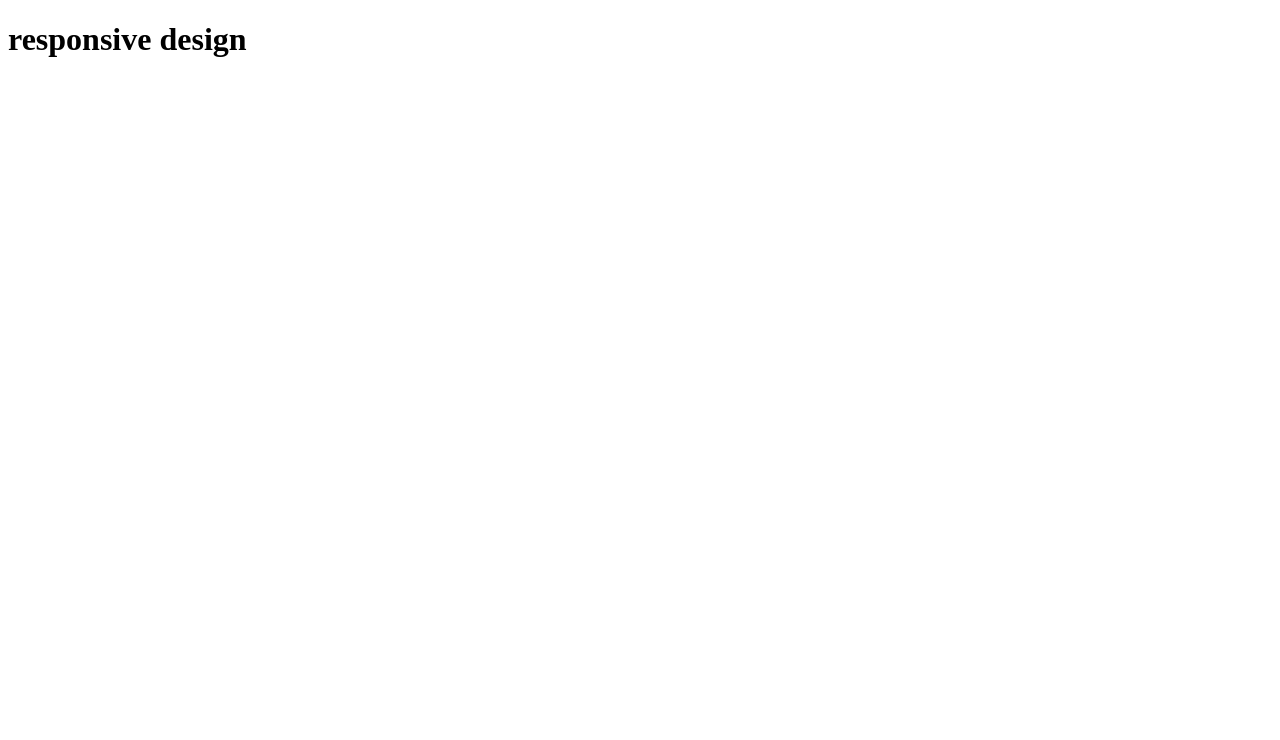
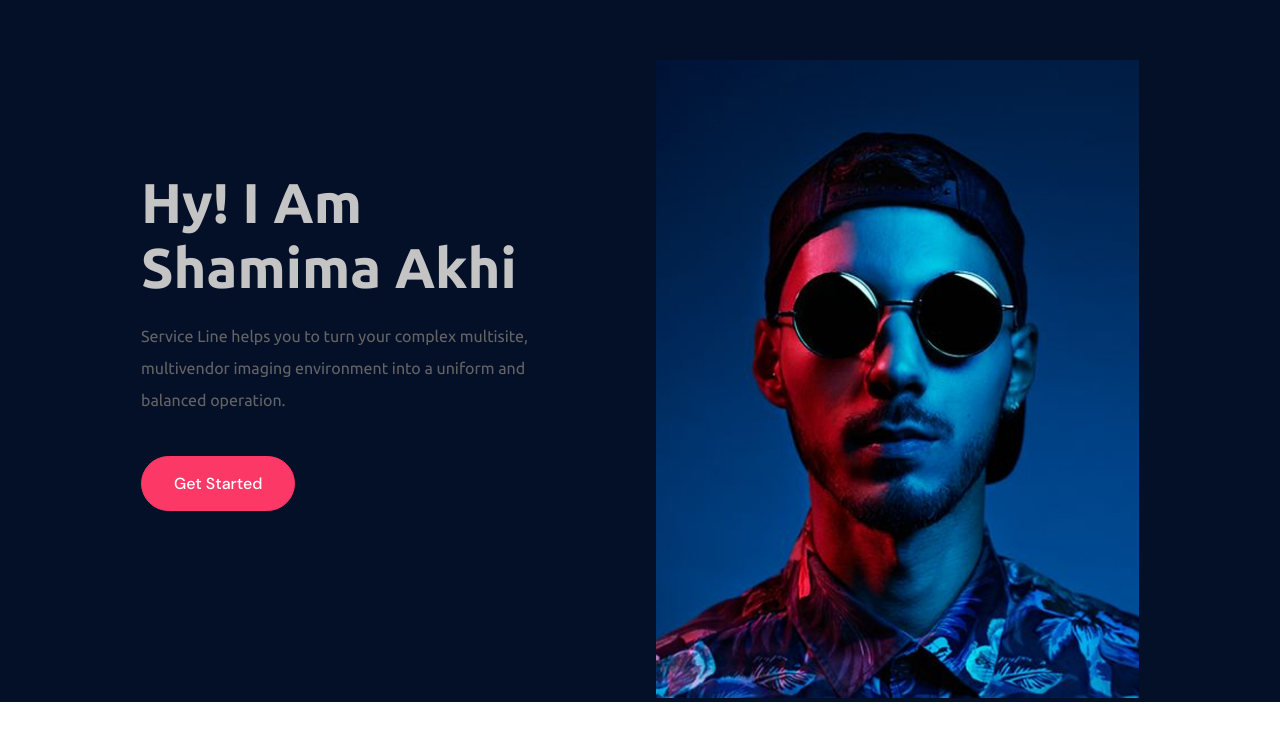
Before and after one commit to matthewOtoo/freelancer, a plain HTML site: page index.html in a window 1280 px wide. Drawn offline with Linux system fonts and the light colour scheme.

Commit message:
worked on hero scetion

```diff
--- a/index.html
+++ b/index.html
@@ -1,11 +1,47 @@
 <!DOCTYPE html>
 <html lang="en">
-<head>
-    <meta charset="UTF-8">
-    <meta name="viewport" content="width=device-width, initial-scale=1.0">
+  <head>
+    <meta charset="UTF-8" />
+    <meta name="viewport" content="width=device-width, initial-scale=1.0" />
     <title>Freelancer</title>
-</head>
-<body>
-<h1>responsive design</h1>
-</body>
+    <link rel="stylesheet" href="./styles/header.css" />
+    <link rel="stylesheet" href="./styles/styles.css" />
+    <link rel="stylesheet" href="./styles/hero.css" />
+  </head>
+  <body>
+    <!-- header -->
+    <header>
+      <div class="logo">
+        <h3>Freelancer</h3>
+      </div>
+      <nav>
+        <ul>
+          <li><a href="#">Home</a></li>
+          <li><a href="#">About</a></li>
+          <li><a href="#">Services</a></li>
+          <li><a href="#">Reviews</a></li>
+          <li><a href="#">Article</a></li>
+        </ul>
+      </nav>
+      <div>
+        <h3>Register</h3>
+      </div>
+    </header>
+
+    <!-- hero section -->
+    <section class="hero">
+      <div class="hero_text">
+        <h1>Hy! I Am Shamima Akhi</h1>
+        <p>
+          Service Line helps you to turn your complex multisite, multivendor
+          imaging environment into a uniform and balanced operation.
+        </p>
+        <button>Get Started</button>
+      </div>
+
+      <div class="hero_image">
+        <img src="./images/hero.jpg" alt="hero image" />
+      </div>
+    </section>
+  </body>
 </html>
--- /dev/null
+++ b/styles/header.css
@@ -0,0 +1,3 @@
+header{
+display: none;
+}
--- /dev/null
+++ b/styles/hero.css
@@ -0,0 +1,59 @@
+.hero {
+  display: flex;
+  flex-direction: column;
+  gap: 2.5rem;
+  padding: 3.75rem 1.5rem 0;
+  background-color: #040f28;
+}
+.hero_text h1 {
+  font-family: "Ubuntu", sans-serif;
+  font-weight: 700;
+  font-size: 2rem;
+  color: #c4c4c4;
+  margin-bottom: 1.25rem;
+}
+.hero_text p {
+  font-family: "Ubuntu", sans-serif;
+  font-weight: 400;
+  font-size: 1rem;
+  color: #646464;
+  margin-bottom: 1.5rem;
+  line-height: 1.5rem;
+}
+.hero_text button {
+  background-color: #fc3867;
+  padding: 1rem 2rem;
+  border-radius: 5.438rem;
+  border: 1px solid #fc3867;
+  font-family: "DM Sans", sans-serif;
+  color: #fff;
+  font-size: 1rem;
+  font-weight: 500;
+}
+.hero_image img {
+  width: 100%;
+  border-radius: 1rem;
+}
+
+@media screen and (min-width: 1200px) {
+  .hero_text h1 {
+    font-size: 3.5rem;
+  }
+  .hero_text p {
+    margin-bottom: 2.5rem;
+    line-height: 2rem;
+  }
+  .hero_image img {
+    border-radius: 0;
+  }
+  .hero {
+    flex-direction: row;
+    padding: 3.75rem 8.813rem 0;
+    gap: 7.188rem;
+  }
+  .hero_text {
+    align-content: center;
+    padding-bottom: 5rem;
+    max-width: 400px;
+  }
+}
--- /dev/null
+++ b/styles/styles.css
@@ -0,0 +1,8 @@
+@import url("https://fonts.googleapis.com/css2?family=DM+Sans:ital,opsz,wght@0,9..40,100..1000;1,9..40,100..1000&display=swap");
+@import url("https://fonts.googleapis.com/css2?family=Ubuntu:ital,wght@0,300;0,400;0,500;0,700;1,300;1,400;1,500;1,700&display=swap");
+
+* {
+  margin: 0;
+  padding: 0;
+  box-sizing: border-box;
+}
```
Also changed, not shown: images/hero.jpg (added).
